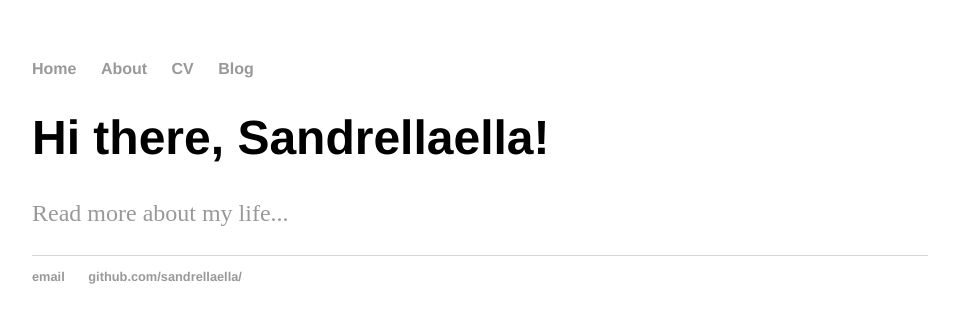
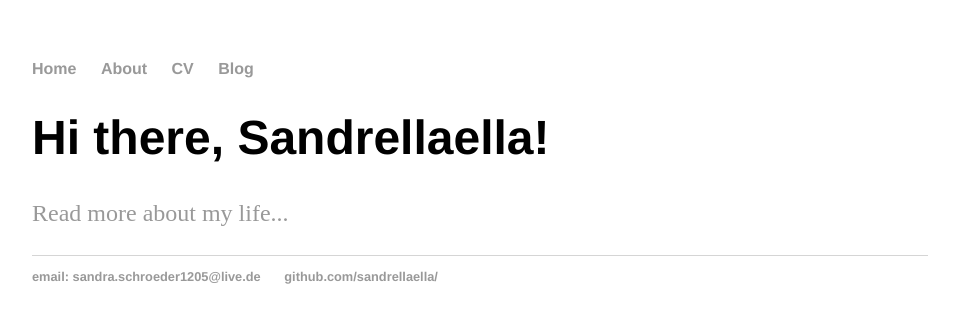
Before and after one commit to sandrellaella/sandrellaella.github.io, a Jekyll site: the page built from index.html, in a window 1280 px wide. Shown: the top 323 px of the page, without its empty margins (160-1119 px from the left). Built offline with Jekyll 4.4.1, drawn with Linux system fonts in a browser that asks for light colours.

Commit message:
Update default.html

```diff
--- a/_layouts/default.html
+++ b/_layouts/default.html
@@ -21,7 +21,7 @@
 			</div><!-- /.container -->
 			<footer>
 	    		<ul>
-	        		<li><a href="mailto:sandra.schroeder1205@live.de">email</a></li>
+	        		<li><a href="mailto:sandra.schroeder1205@live.de">email: sandra.schroeder1205@live.de</a></li>
 	        		<li><a href="https://github.com/sandrellaella/">github.com/sandrellaella/</a></li>
 				</ul>
 			</footer>
```
